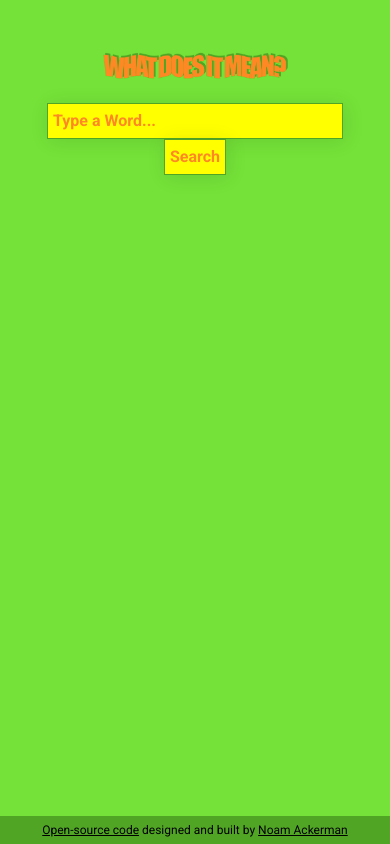
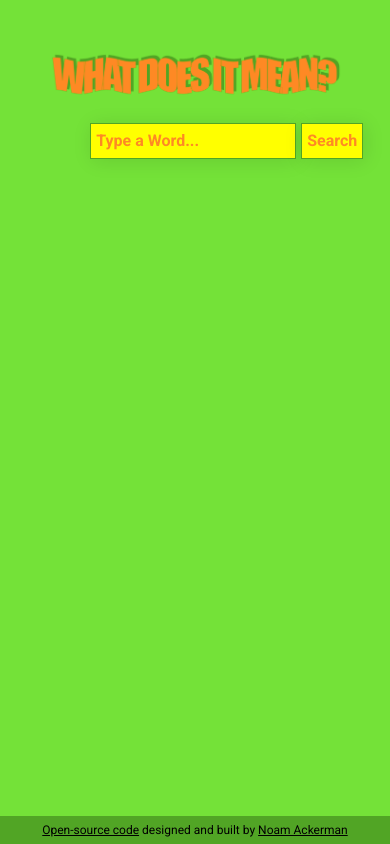
Before and after one commit to noam-ackerman/dictionary-react, a React (Create React App) app: page / in a window 390 px wide. Built offline with nearby package versions, Linux system fonts and the light colour scheme.

Commit message:
fixing responsive styling

```diff
--- a/src/App.css
+++ b/src/App.css
@@ -5,7 +5,7 @@
 }
 
 header img {
-  width: 58%;
+  width: min(800px, 90%);
 }
 header {
   margin-top: 50px;
--- a/src/Dictionary.css
+++ b/src/Dictionary.css
@@ -1,5 +1,9 @@
 form {
+  margin: 0 auto;
   margin-top: 16px;
+  display: flex;
+  justify-content: space-evenly;
+  width: min(340px, 60%);
 }
 .word-input {
   background: yellow;
@@ -9,6 +13,8 @@ form {
   box-shadow: 2px 2px 20px rgba(0, 0, 0, 0.1);
   margin: 0 5px;
   font-weight: 700;
+  flex: 1;
+  max-width: 100%;
 }
 
 .word-input::-webkit-input-placeholder {
--- a/src/Dictionary.js
+++ b/src/Dictionary.js
@@ -44,7 +44,6 @@ export default function Dictionary() {
       <input
         type="search"
         placeholder="Type a Word..."
-        size="30"
         autoComplete="off"
         className="word-input"
         onChange={handleInputChange}
--- a/src/Results.css
+++ b/src/Results.css
@@ -1,14 +1,14 @@
 .results {
   display: block;
   margin: 0 auto;
-  width: 65%;
+  width: min(750px, 90%);
   text-align: start;
   margin-top: 50px;
   margin-bottom: 80px;
   font-family: "Roboto", sans-serif;
   background: yellow;
   border: 0.5px solid rgb(81, 165, 37, 0.8);
-  padding: 15px 25px;
+  padding: 20px 30px;
   box-shadow: 8px -9px 0.5px rgb(81, 165, 37, 0.8);
 }
 
```
